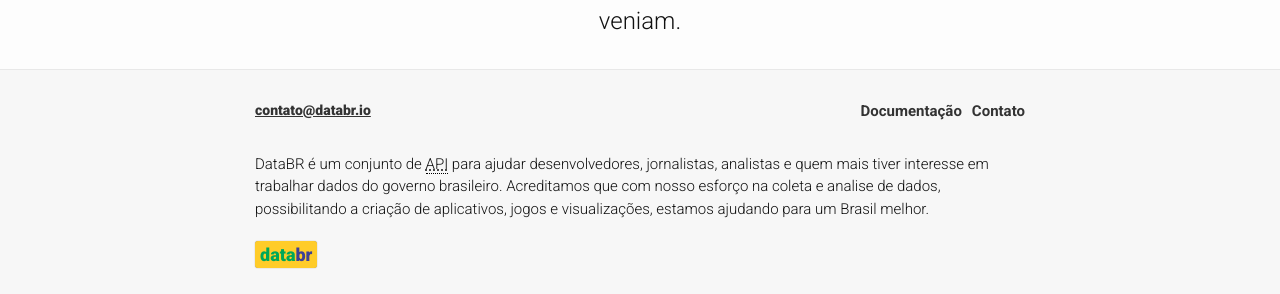
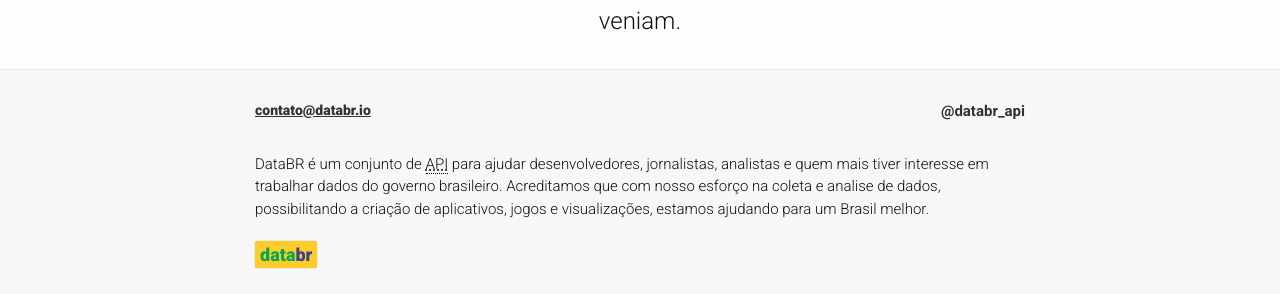
Before and after one commit to databr/databr.github.io, a Jekyll site: the page built from index.html, in a window 1280 px wide. Shown: the part 549-843 px from the top of the page. Built offline with Jekyll 4.4.1, drawn with Linux system fonts in a browser that asks for light colours.

Commit message:
added twiter link

```diff
--- a/_config.yml
+++ b/_config.yml
@@ -7,5 +7,3 @@
 url: "http://databr.io"
 
 markdown: kramdown
-
-twitter: databr_api
--- a/_includes/footer.html
+++ b/_includes/footer.html
@@ -3,8 +3,7 @@
 
   <a class="email" href="mailto:{{ site.email }}">{{ site.email }}</a>
   <ul>
-    <li><a href="/documentation">Documentação</a></li>
-    <li><a href="/contact">Contato</a></li>
+    <li><a href="https://twitter.com/databr_api">@databr_api</a></li>
   </ul>
   <div></div>
   <p class="text">{{ site.description }}</p>
```
